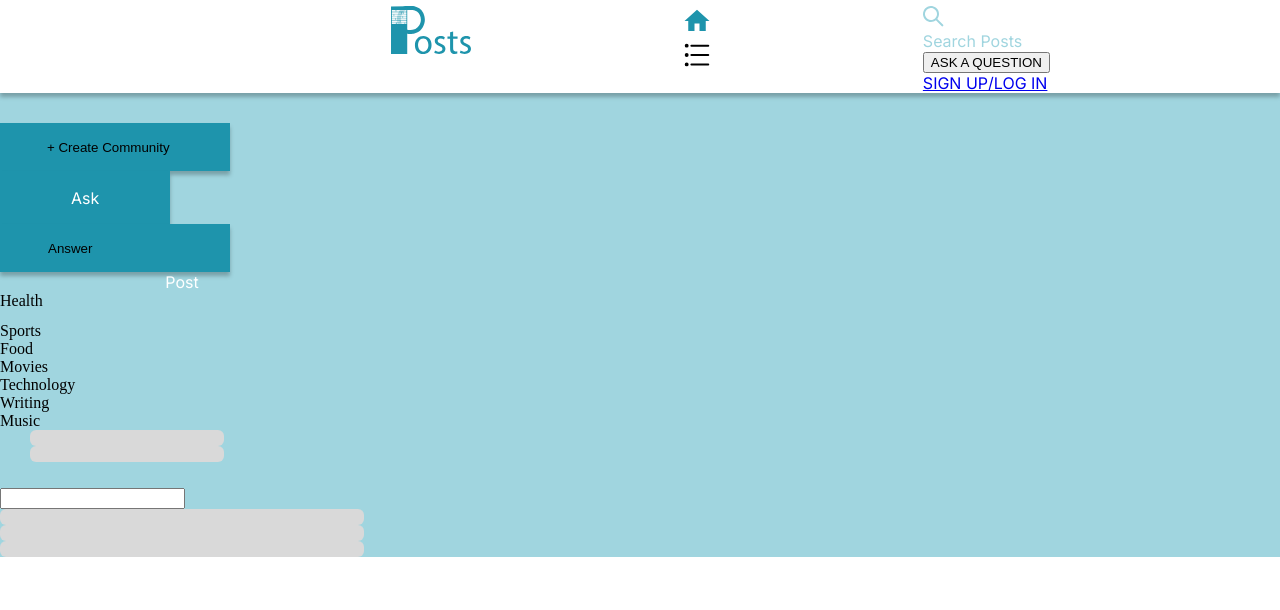
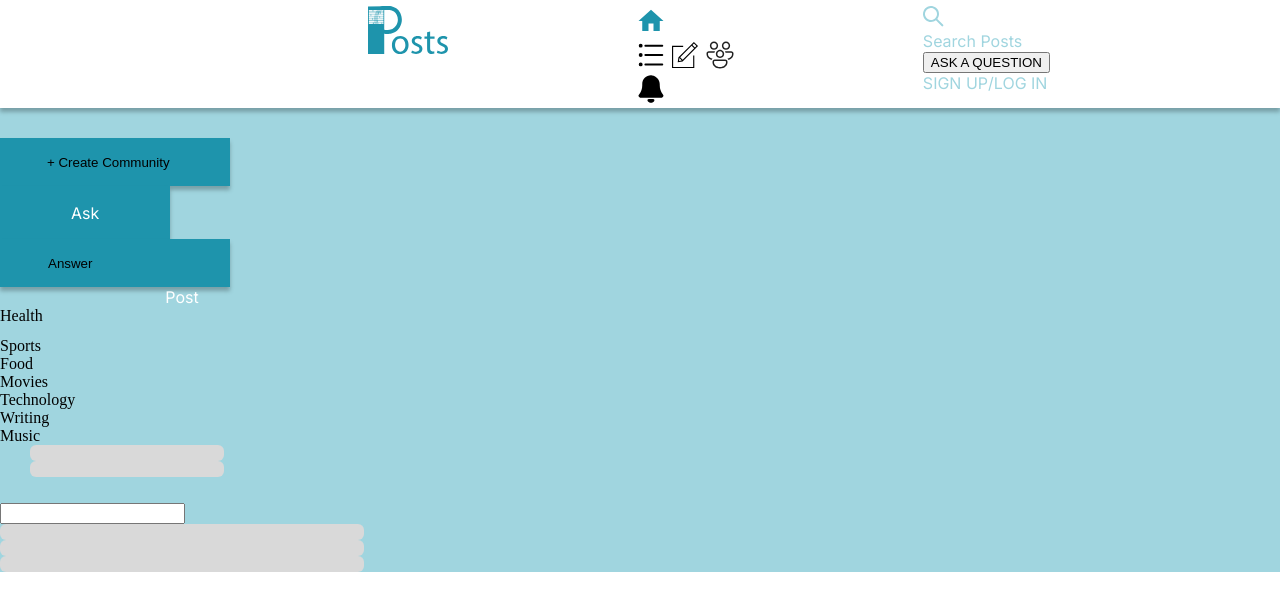
Before and after one commit to RifqaAhmad-Zaruq/SEN-210, a website built with Parcel: page index.html in a window 1280 px wide. Built offline with nearby package versions, Linux system fonts and the light colour scheme.

Commit message:
Update index.html

```diff
--- a/index.html
+++ b/index.html
@@ -43,9 +43,11 @@
                 alt=""
                 src="./public/following-icon.svg"
               /></a>
-              <a href="AnswerPage.html"
+
+              <a href="AnswerPage.html">
               <img class="answer-icon" alt="" src="./public/answer-icon.svg" /></a>
-              <a href="CommunitiesPage.html"
+
+              <a href="CommunitiesPage.html">
               <img
                 class="communities-icon"
                 loading="lazy"
@@ -54,7 +56,7 @@
               /></a>
 
               <div class="notifications-icon-wrapper">
-                <a href="NotificationsPage.html"
+                <a href="NotificationsPage.html">
                 <img
                   class="notifications-icon"
                   loading="lazy"
@@ -85,7 +87,7 @@
             <div class="frame-wrapper">
               <div class="ask-a-question-button-group">
                 <div class="ask-a-question-button1"></div>
-                <div class="sign-up-log"><a href="LoginPage.html">SIGN UP/LOG IN</a></div>
+                <a href="LogInPage.html"></a><div class="sign-up-log">SIGN UP/LOG IN</div></a>
               </div>
             </div>
           </div>
```
